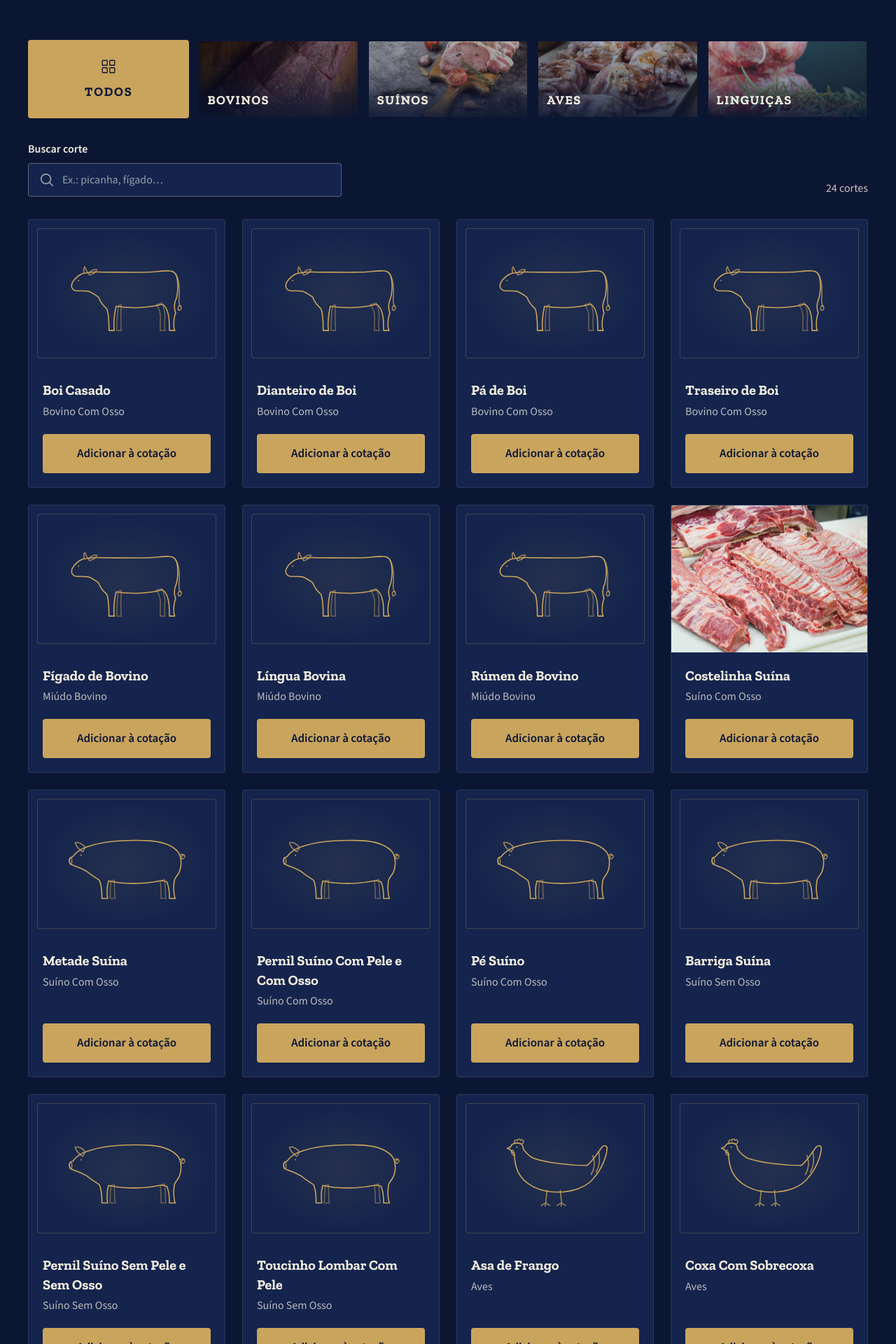
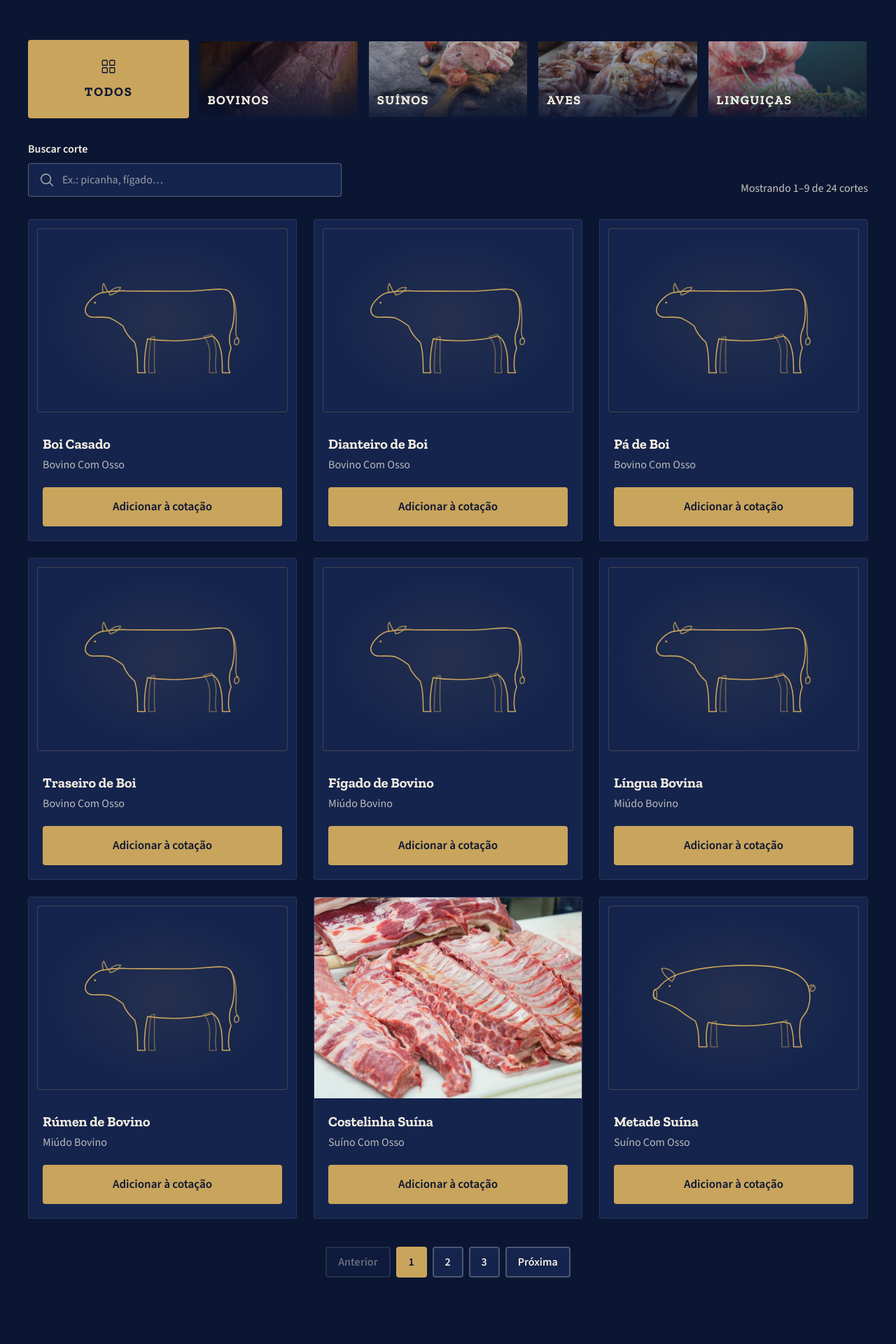
Before and after one commit to Galvao-Henrique/New-Mit, a Next.js app: page / in a window 1280 px wide. Shown: the part 2340-4260 px from the top of the page at 70% size. Built offline with nearby package versions, Linux system fonts and the light colour scheme.

Commit message:
Catálogo: 9 cortes por página e 2 colunas no celular
Co-Authored-By: Claude Opus 5.5 <noreply@anthropic.com>

```diff
--- a/src/components/secoes/catalogo/CardCorte.tsx
+++ b/src/components/secoes/catalogo/CardCorte.tsx
@@ -23,28 +23,26 @@ export function CardCorte({ corte, foto }: CardCorteProps) {
     <article className="flex w-full flex-col overflow-hidden rounded-sm border border-creme/10 bg-marinho-superficie">
       <div data-midia={foto ? 'foto' : 'silhueta'} className="relative aspect-[4/3] bg-marinho-superficie">
         {foto ? (
-          <Foto
-            foto={foto}
-            decorativa
-            sizes="(min-width: 1024px) 25vw, (min-width: 768px) 33vw, (min-width: 640px) 50vw, 100vw"
-          />
+          <Foto foto={foto} decorativa sizes="(min-width: 1280px) 380px, (min-width: 768px) 30vw, 50vw" />
         ) : (
-          <div className="absolute inset-3 flex items-center justify-center rounded-sm border border-dourado/25 bg-[radial-gradient(ellipse_at_center,rgb(201_164_92/0.1),transparent_70%)]">
+          <div className="absolute inset-2 flex md:inset-3 items-center justify-center rounded-sm border border-dourado/25 bg-[radial-gradient(ellipse_at_center,rgb(201_164_92/0.1),transparent_70%)]">
             <SilhuetaCategoria categoria={corte.categoria} className="w-3/4" />
           </div>
         )}
       </div>
-      <div className="flex flex-1 flex-col p-5">
-        <h3 className="font-titulo text-xl font-bold leading-snug text-creme">{corte.nome}</h3>
-        <p className="mb-5 mt-1 font-texto text-base text-creme/75">{corte.subcategoria}</p>
+      <div className="flex flex-1 flex-col p-3 md:p-5">
+        <h3 className="break-words font-titulo text-base font-bold leading-snug text-creme md:text-xl">{corte.nome}</h3>
+        <p className="mb-3 mt-1 font-texto text-sm text-creme/75 md:mb-5 md:text-base">{corte.subcategoria}</p>
         <Botao
           variante={naCotacao ? 'contorno' : 'primario'}
           onClick={() => alternar(corte)}
           rotuloAcessivel={`${texto}: ${corte.nome}`}
           pressionado={naCotacao}
-          className="mt-auto w-full"
+          className="mt-auto w-full px-2! md:px-6!"
         >
-          {texto}
+          {/* O nome acessível (aria-label) é sempre o completo e contém a palavra visível. */}
+          <span className="md:hidden">{naCotacao ? catalogo.removerCurto : catalogo.adicionarCurto}</span>
+          <span className="hidden md:inline">{texto}</span>
         </Botao>
       </div>
     </article>
--- a/src/components/secoes/catalogo/CatalogoInterativo.tsx
+++ b/src/components/secoes/catalogo/CatalogoInterativo.tsx
@@ -3,9 +3,9 @@
 import { MagnifyingGlass, SquaresFour } from '@phosphor-icons/react/dist/ssr';
 import { useMemo, useRef, useState } from 'react';
 import { Foto } from '@/components/ui/Foto';
-import { contagemCortes, home } from '@/content/home';
+import { home, resumoDaPagina } from '@/content/home';
 import type { Foto as FotoRegistrada } from '@/data/fotos';
-import { filtrarCortes, type FiltroCategoria } from '@/lib/busca';
+import { filtrarCortes, paginar, POR_PAGINA, totalDePaginas, type FiltroCategoria } from '@/lib/busca';
 import type { Categoria, Corte } from '@/types/catalogo';
 import { CardCorte } from './CardCorte';
 
@@ -22,11 +22,20 @@ type CatalogoInterativoProps = {
 
 const focoDourado = 'focus-visible:outline-2 focus-visible:outline-offset-2 focus-visible:outline-dourado';
 
+const botaoPagina =
+  'inline-flex min-h-11 items-center justify-center rounded-sm border-2 font-texto text-base font-semibold transition-colors disabled:cursor-not-allowed disabled:opacity-40';
+const paginaComum =
+  'border-creme/25 bg-marinho-superficie text-creme hover:border-dourado disabled:hover:border-creme/25';
+const paginaAtual = 'border-dourado bg-dourado text-marinho';
+
 export function CatalogoInterativo({ itens, categorias }: CatalogoInterativoProps) {
   const { catalogo } = home;
   const [categoria, setCategoria] = useState<FiltroCategoria>('todos');
   const [termo, setTermo] = useState('');
+  const [pagina, setPagina] = useState(1);
   const campoBusca = useRef<HTMLInputElement>(null);
+  const resultados = useRef<HTMLParagraphElement>(null);
+  const grade = useRef<HTMLDivElement>(null);
 
   const visiveis = useMemo(() => {
     const slugs = new Set(
@@ -39,7 +48,27 @@ export function CatalogoInterativo({ itens, categorias }: CatalogoInterativoProp
     return itens.filter((i) => slugs.has(i.corte.slug));
   }, [itens, categoria, termo]);
 
+  const totalPaginas = totalDePaginas(visiveis.length, POR_PAGINA);
+  const daPagina = paginar(visiveis, pagina, POR_PAGINA);
   const termoLimpo = termo.trim();
+
+  function escolherCategoria(nova: FiltroCategoria) {
+    setCategoria(nova);
+    setPagina(1);
+  }
+
+  function mudarTermo(novo: string) {
+    setTermo(novo);
+    setPagina(1);
+  }
+
+  function irParaPagina(nova: number) {
+    setPagina(nova);
+    // Quem usa teclado ou leitor de tela cai nos resultados novos, e a grade sobe para a vista.
+    resultados.current?.focus({ preventScroll: true });
+    const reduzido = window.matchMedia('(prefers-reduced-motion: reduce)').matches;
+    grade.current?.scrollIntoView({ block: 'start', behavior: reduzido ? 'instant' : 'smooth' });
+  }
 
   return (
     <div className="mt-12 lg:mt-14">
@@ -47,7 +76,7 @@ export function CatalogoInterativo({ itens, categorias }: CatalogoInterativoProp
         <button
           type="button"
           aria-pressed={categoria === 'todos'}
-          onClick={() => setCategoria('todos')}
+          onClick={() => escolherCategoria('todos')}
           className={`col-span-2 flex min-h-20 items-center justify-center gap-3 rounded-sm border-2 px-4 font-titulo text-lg font-bold uppercase tracking-[0.1em] transition-colors lg:col-span-1 lg:min-h-28 lg:flex-col lg:gap-2 ${focoDourado} ${
             categoria === 'todos'
               ? 'border-dourado bg-dourado text-marinho'
@@ -64,7 +93,7 @@ export function CatalogoInterativo({ itens, categorias }: CatalogoInterativoProp
               key={cat.slug}
               type="button"
               aria-pressed={ativa}
-              onClick={() => setCategoria(cat.slug)}
+              onClick={() => escolherCategoria(cat.slug)}
               className={`group relative isolate flex min-h-24 items-end overflow-hidden rounded-sm border-2 text-left transition-colors lg:min-h-28 ${focoDourado} ${
                 ativa ? 'border-dourado' : 'border-transparent hover:border-dourado/70'
               }`}
@@ -103,26 +132,78 @@ export function CatalogoInterativo({ itens, categorias }: CatalogoInterativoProp
               type="search"
               value={termo}
               ref={campoBusca}
-              onChange={(e) => setTermo(e.target.value)}
+              onChange={(e) => mudarTermo(e.target.value)}
               placeholder={catalogo.buscaPlaceholder}
               autoComplete="off"
               className="min-h-12 w-full rounded-sm border border-creme/30 bg-marinho-superficie pl-12 pr-4 font-texto text-base text-creme placeholder:text-creme/60 focus-visible:border-dourado focus-visible:outline-2 focus-visible:outline-offset-2 focus-visible:outline-dourado"
             />
           </div>
         </div>
-        <p aria-live="polite" className="font-texto text-base text-creme/80">
-          {contagemCortes(visiveis.length)}
+        <p
+          ref={resultados}
+          tabIndex={-1}
+          aria-live="polite"
+          className="font-texto text-base text-creme/80 focus:outline-none"
+        >
+          {resumoDaPagina(pagina, POR_PAGINA, visiveis.length)}
         </p>
       </div>
 
       {visiveis.length > 0 ? (
-        <ul className="mt-8 grid gap-6 sm:grid-cols-2 md:grid-cols-3 lg:grid-cols-4">
-          {visiveis.map(({ corte, foto }) => (
-            <li key={corte.slug} className="flex">
-              <CardCorte corte={corte} foto={foto} />
-            </li>
-          ))}
-        </ul>
+        <div ref={grade} className="mt-8 scroll-mt-[calc(var(--altura-topo)+5rem)]">
+          <ul className="grid grid-cols-2 gap-3 md:grid-cols-3 md:gap-6">
+            {daPagina.map(({ corte, foto }) => (
+              // Sozinho na última linha de 2 colunas, o card fica no centro com a largura normal.
+              <li
+                key={corte.slug}
+                className="flex max-md:[&:last-child:nth-child(odd)]:col-span-2 max-md:[&:last-child:nth-child(odd)]:w-[calc(50%-0.375rem)] max-md:[&:last-child:nth-child(odd)]:justify-self-center"
+              >
+                <CardCorte corte={corte} foto={foto} />
+              </li>
+            ))}
+          </ul>
+          {totalPaginas > 1 && (
+            <nav aria-label={catalogo.paginacao} className="mt-10">
+              <ul className="flex flex-wrap items-center justify-center gap-2">
+                <li>
+                  <button
+                    type="button"
+                    disabled={pagina === 1}
+                    onClick={() => irParaPagina(pagina - 1)}
+                    className={`${botaoPagina} px-4 ${focoDourado} ${paginaComum}`}
+                  >
+                    {catalogo.anterior}
+                  </button>
+                </li>
+                {Array.from({ length: totalPaginas }, (_, i) => i + 1).map((numero) => (
+                  <li key={numero}>
+                    <button
+                      type="button"
+                      aria-label={`${catalogo.pagina} ${numero}`}
+                      aria-current={numero === pagina ? 'page' : undefined}
+                      onClick={() => irParaPagina(numero)}
+                      className={`${botaoPagina} min-w-11 px-3 ${focoDourado} ${
+                        numero === pagina ? paginaAtual : paginaComum
+                      }`}
+                    >
+                      {numero}
+                    </button>
+                  </li>
+                ))}
+                <li>
+                  <button
+                    type="button"
+                    disabled={pagina === totalPaginas}
+                    onClick={() => irParaPagina(pagina + 1)}
+                    className={`${botaoPagina} px-4 ${focoDourado} ${paginaComum}`}
+                  >
+                    {catalogo.proxima}
+                  </button>
+                </li>
+              </ul>
+            </nav>
+          )}
+        </div>
       ) : (
         <div className="mt-12 flex flex-col items-center gap-5 text-center">
           <p className="font-texto text-lg text-creme">
@@ -131,7 +212,7 @@ export function CatalogoInterativo({ itens, categorias }: CatalogoInterativoProp
           <button
             type="button"
             onClick={() => {
-              setTermo('');
+              mudarTermo('');
               // O botão sai da tela ao limpar: o foco vai para o campo, não para o corpo da página.
               campoBusca.current?.focus();
             }}
--- a/src/content/home.ts
+++ b/src/content/home.ts
@@ -46,6 +46,12 @@ export const home = {
     limparBusca: 'Limpar busca',
     adicionar: 'Adicionar à cotação',
     remover: 'Remover da cotação',
+    adicionarCurto: 'Adicionar',
+    removerCurto: 'Remover',
+    paginacao: 'Páginas do catálogo',
+    anterior: 'Anterior',
+    proxima: 'Próxima',
+    pagina: 'Página',
   },
   compromisso: {
     rotulo: 'Sobre a Mitata',
@@ -114,6 +120,14 @@ export function contagemCortes(n: number): string {
   return `${n} ${n === 1 ? 'corte' : 'cortes'}`;
 }
 
+/** "N cortes" quando tudo cabe numa página; senão "Mostrando 1–9 de 24 cortes". */
+export function resumoDaPagina(pagina: number, porPagina: number, total: number): string {
+  if (total <= porPagina) return contagemCortes(total);
+  const inicio = (pagina - 1) * porPagina + 1;
+  const fim = Math.min(pagina * porPagina, total);
+  return `Mostrando ${inicio}–${fim} de ${contagemCortes(total)}`;
+}
+
 export function contagemItens(n: number): string {
   return `${n} ${n === 1 ? 'item' : 'itens'}`;
 }
--- a/src/lib/busca.ts
+++ b/src/lib/busca.ts
@@ -11,6 +11,19 @@ export function normalizar(texto: string): string {
     .trim();
 }
 
+/** Cortes por página do catálogo (3 × 3 no desktop), igual em qualquer largura. */
+export const POR_PAGINA = 9;
+
+export function totalDePaginas(totalItens: number, porPagina: number): number {
+  return Math.max(1, Math.ceil(totalItens / porPagina));
+}
+
+/** Itens da página `pagina` (começa em 1). */
+export function paginar<T>(itens: readonly T[], pagina: number, porPagina: number): T[] {
+  const inicio = (pagina - 1) * porPagina;
+  return itens.slice(inicio, inicio + porPagina);
+}
+
 /** Filtra por categoria e por termo (no nome e na subcategoria). */
 export function filtrarCortes(cortes: readonly Corte[], categoria: FiltroCategoria, termo: string): Corte[] {
   const busca = normalizar(termo);
```
Also changed, not shown: 2 other files (tests, documents, lock files or other folders).
